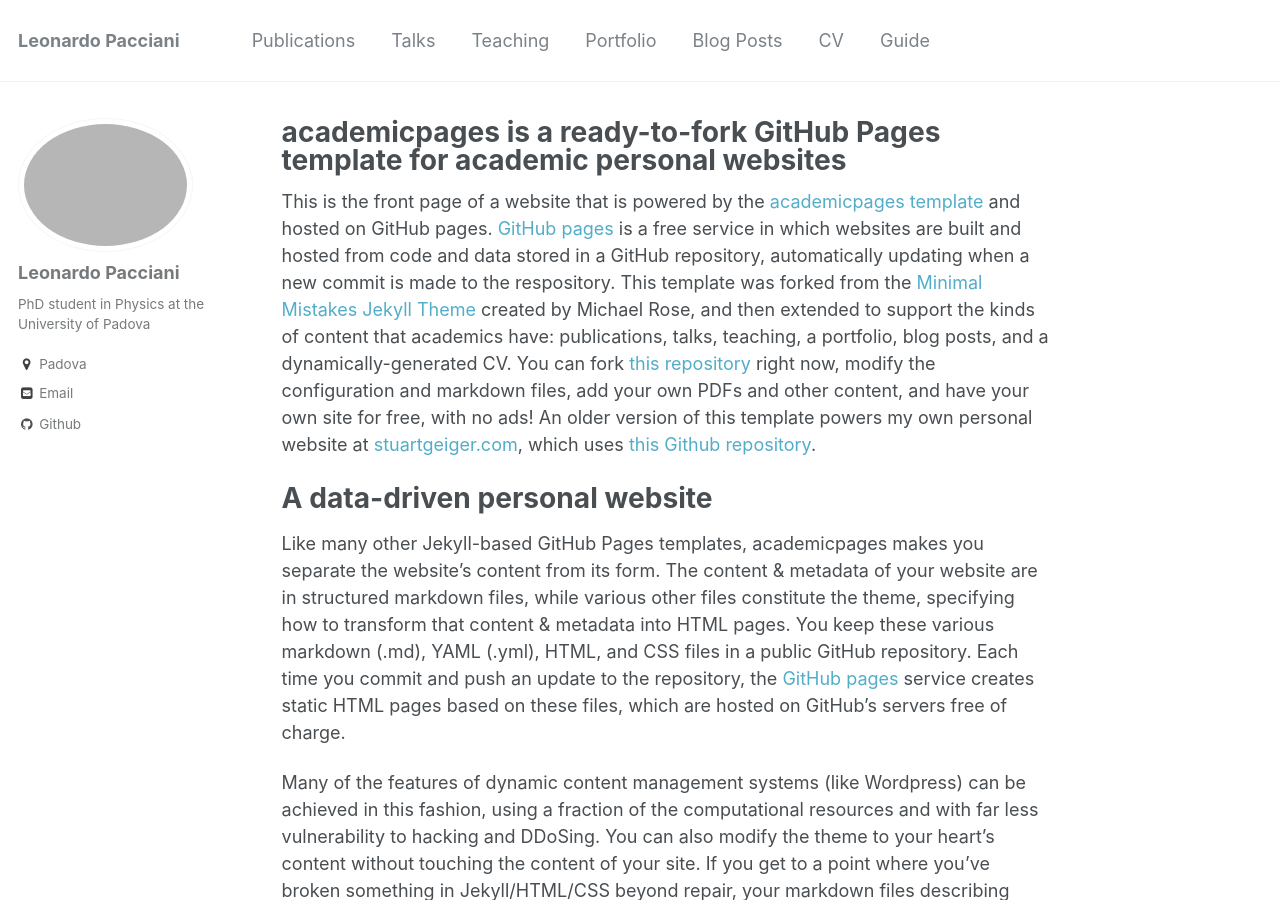
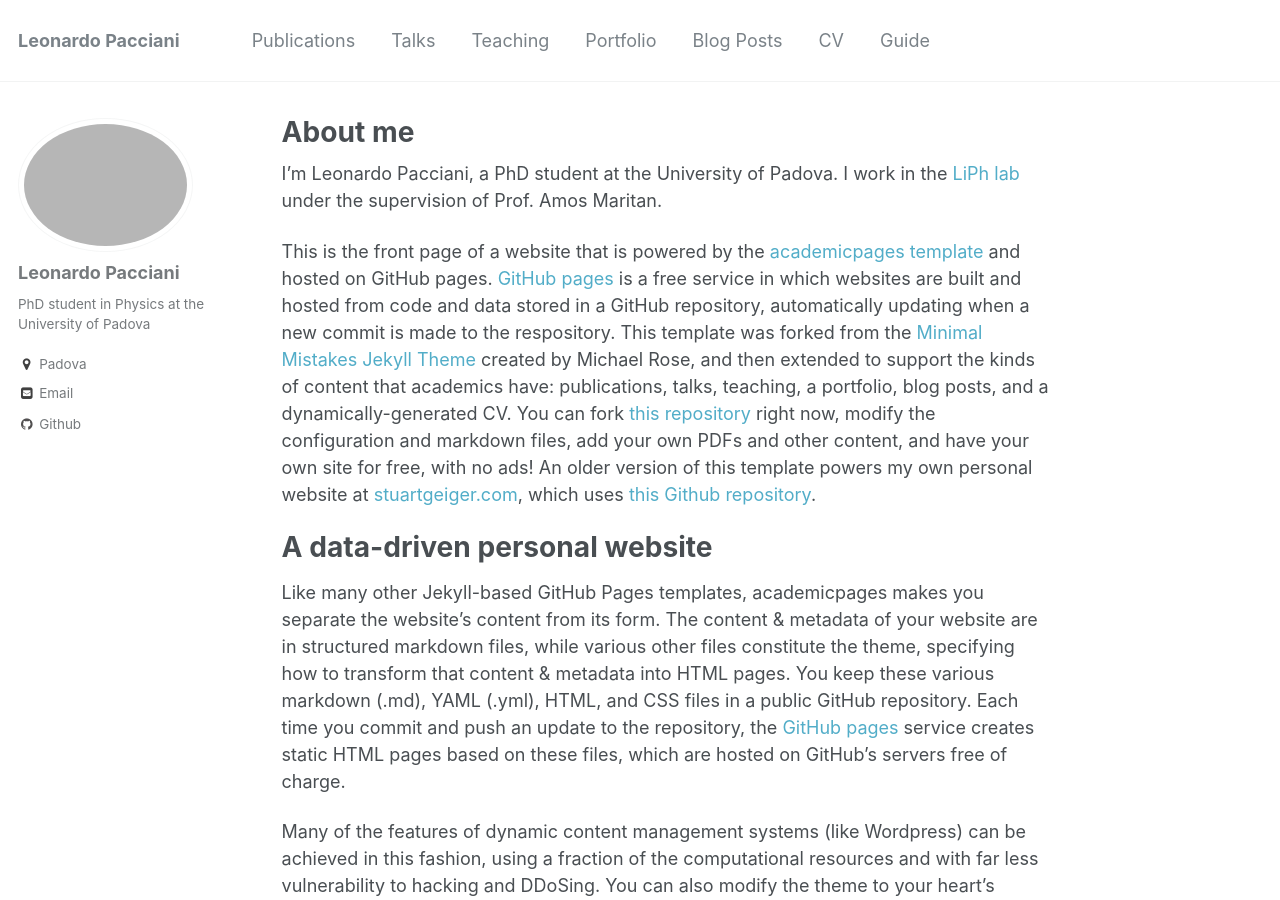
Before and after one commit to suweis/suweis.github.io, a Jekyll site: the page built from _pages/about.md, in a window 1280 px wide and 900 px high. Built offline with Jekyll 4.4.1, drawn with Linux system fonts in a browser that asks for light colours.

Commit message:
Changed something in the front page (trial for future modifications)

```diff
--- a/_pages/about.md
+++ b/_pages/about.md
@@ -1,12 +1,15 @@
 ---
 permalink: /
-title: "academicpages is a ready-to-fork GitHub Pages template for academic personal websites"
+title: "About me"
 excerpt: "About me"
 author_profile: true
 redirect_from:
   - /about/
   - /about.html
 ---
+
+I'm Leonardo Pacciani, a PhD student at the University of Padova. I work in the [LiPh lab](http://www.pd.infn.it/~maritan/index.html) under the supervision of Prof. Amos Maritan.
+
 
 This is the front page of a website that is powered by the [academicpages template](https://github.com/academicpages/academicpages.github.io) and hosted on GitHub pages. [GitHub pages](https://pages.github.com) is a free service in which websites are built and hosted from code and data stored in a GitHub repository, automatically updating when a new commit is made to the respository. This template was forked from the [Minimal Mistakes Jekyll Theme](https://mmistakes.github.io/minimal-mistakes/) created by Michael Rose, and then extended to support the kinds of content that academics have: publications, talks, teaching, a portfolio, blog posts, and a dynamically-generated CV. You can fork [this repository](https://github.com/academicpages/academicpages.github.io) right now, modify the configuration and markdown files, add your own PDFs and other content, and have your own site for free, with no ads! An older version of this template powers my own personal website at [stuartgeiger.com](http://stuartgeiger.com), which uses [this Github repository](https://github.com/staeiou/staeiou.github.io).
 
```
